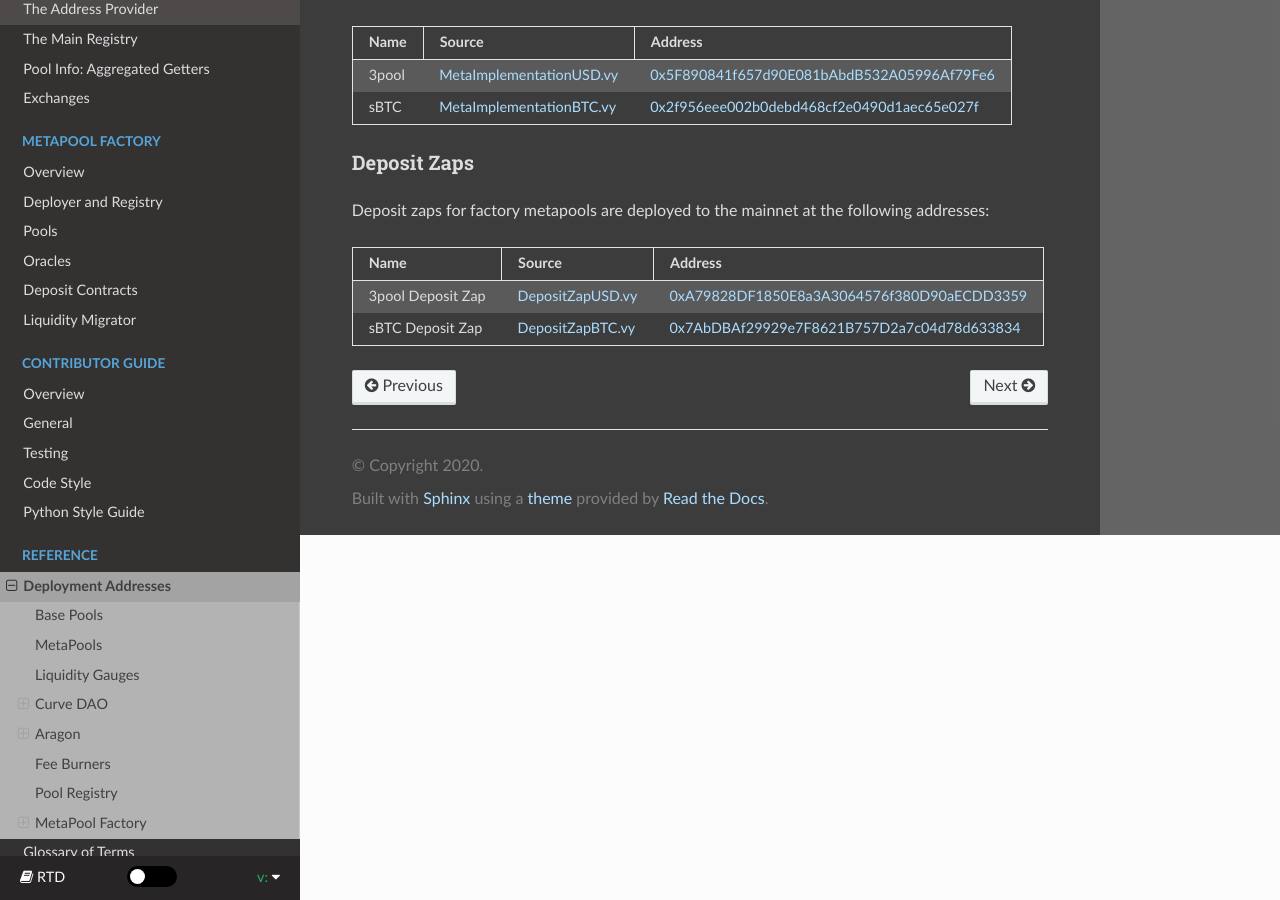
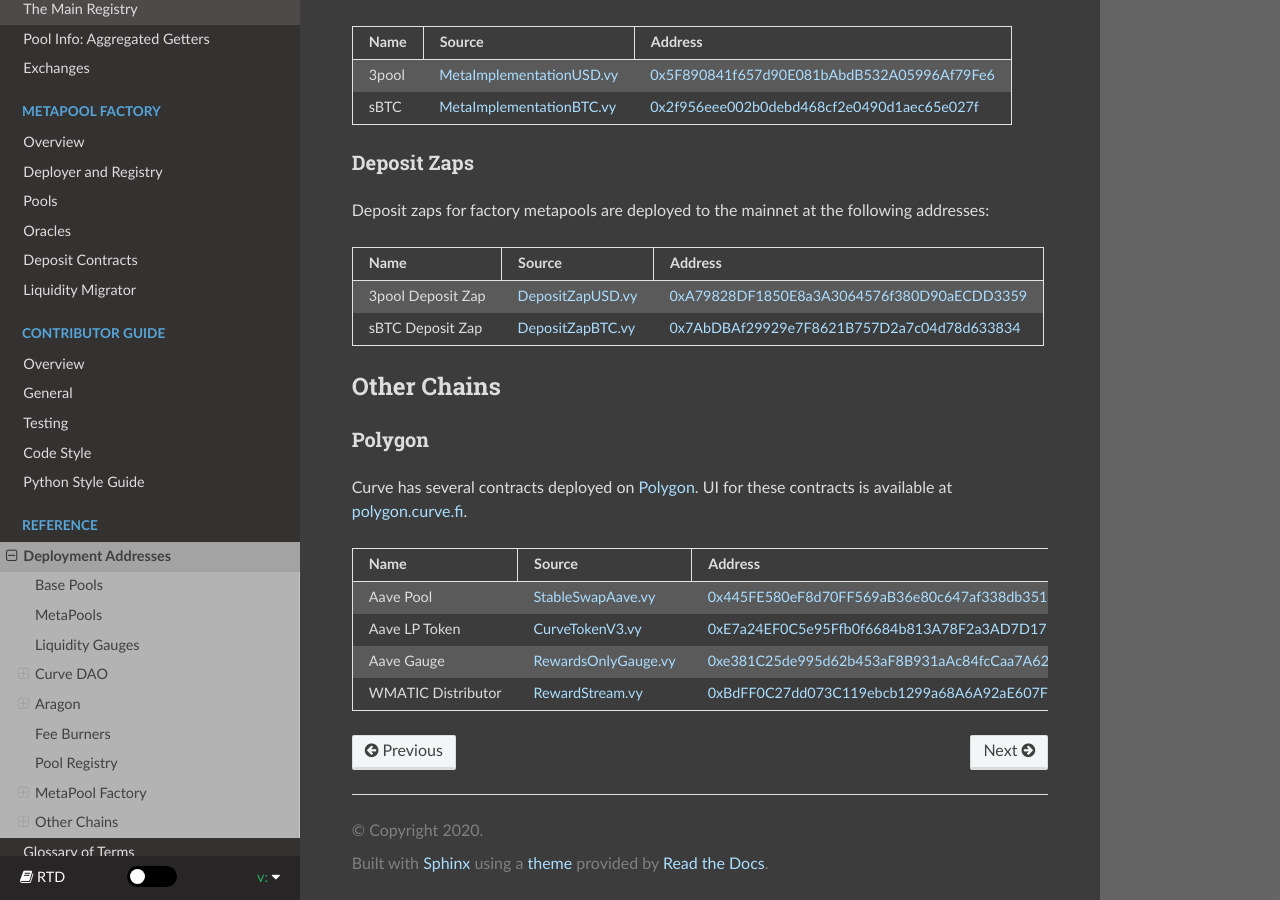
Before and after one commit to softlinkprotocol/curve-docs, a Sphinx documentation site: the page built from docs/ref-addresses.rst, in a window 1280 px wide and 900 px high, scrolled down 7962 px. Built offline with Sphinx 7.4.7 and the Read the Docs theme 2.0.0, drawn with Linux system fonts in a browser that asks for light colours.

Commit message:
chore: add polygon deployments

```diff
--- a/docs/ref-addresses.rst
+++ b/docs/ref-addresses.rst
@@ -314,3 +314,20 @@ Deposit zaps for factory metapools are deployed to the mainnet at the following
 
    3pool Deposit Zap, `DepositZapUSD.vy <https://github.com/curvefi/curve-factory/blob/master/contracts/DepositZapUSD.vy>`_, `0xA79828DF1850E8a3A3064576f380D90aECDD3359 <https://etherscan.io/address/0xa79828df1850e8a3a3064576f380d90aecdd3359>`_
    sBTC Deposit Zap, `DepositZapBTC.vy <https://github.com/curvefi/curve-factory/blob/master/contracts/DepositZapBTC.vy>`_, `0x7AbDBAf29929e7F8621B757D2a7c04d78d633834  <https://etherscan.io/address/0x7abdbaf29929e7f8621b757d2a7c04d78d633834>`_
+
+
+Other Chains
+============
+
+Polygon
+-------
+
+Curve has several contracts deployed on `Polygon <https://polygon.technology/>`_. UI for these contracts is available at `polygon.curve.fi <https://polygon.curve.fi>`_.
+
+.. csv-table::
+   :header: "Name", "Source", "Address"
+
+   Aave Pool, `StableSwapAave.vy <https://github.com/curvefi/curve-contract-polygon/blob/master/contracts/pools/aave/StableSwapAave.vy>`_, `0x445FE580eF8d70FF569aB36e80c647af338db351 <https://explorer-mainnet.maticvigil.com/address/0x445FE580eF8d70FF569aB36e80c647af338db351>`_
+   Aave LP Token, `CurveTokenV3.vy <https://github.com/curvefi/curve-contract-polygon/blob/master/contracts/CurveTokenV3.vy>`_, `0xE7a24EF0C5e95Ffb0f6684b813A78F2a3AD7D171 <https://explorer-mainnet.maticvigil.com/address/0xE7a24EF0C5e95Ffb0f6684b813A78F2a3AD7D171>`_
+   Aave Gauge, `RewardsOnlyGauge.vy <https://github.com/curvefi/curve-dao-contracts/blob/master/contracts/gauges/RewardsOnlyGauge.vy>`_, `0xe381C25de995d62b453aF8B931aAc84fcCaa7A62 <https://explorer-mainnet.maticvigil.com/address/0xe381C25de995d62b453aF8B931aAc84fcCaa7A62>`_
+   WMATIC Distributor, `RewardStream.vy <https://github.com/curvefi/curve-contract-polygon/blob/master/contracts/RewardStream.vy>`_, `0xBdFF0C27dd073C119ebcb1299a68A6A92aE607F0 <https://explorer-mainnet.maticvigil.com/address/0xBdFF0C27dd073C119ebcb1299a68A6A92aE607F0>`_
```
